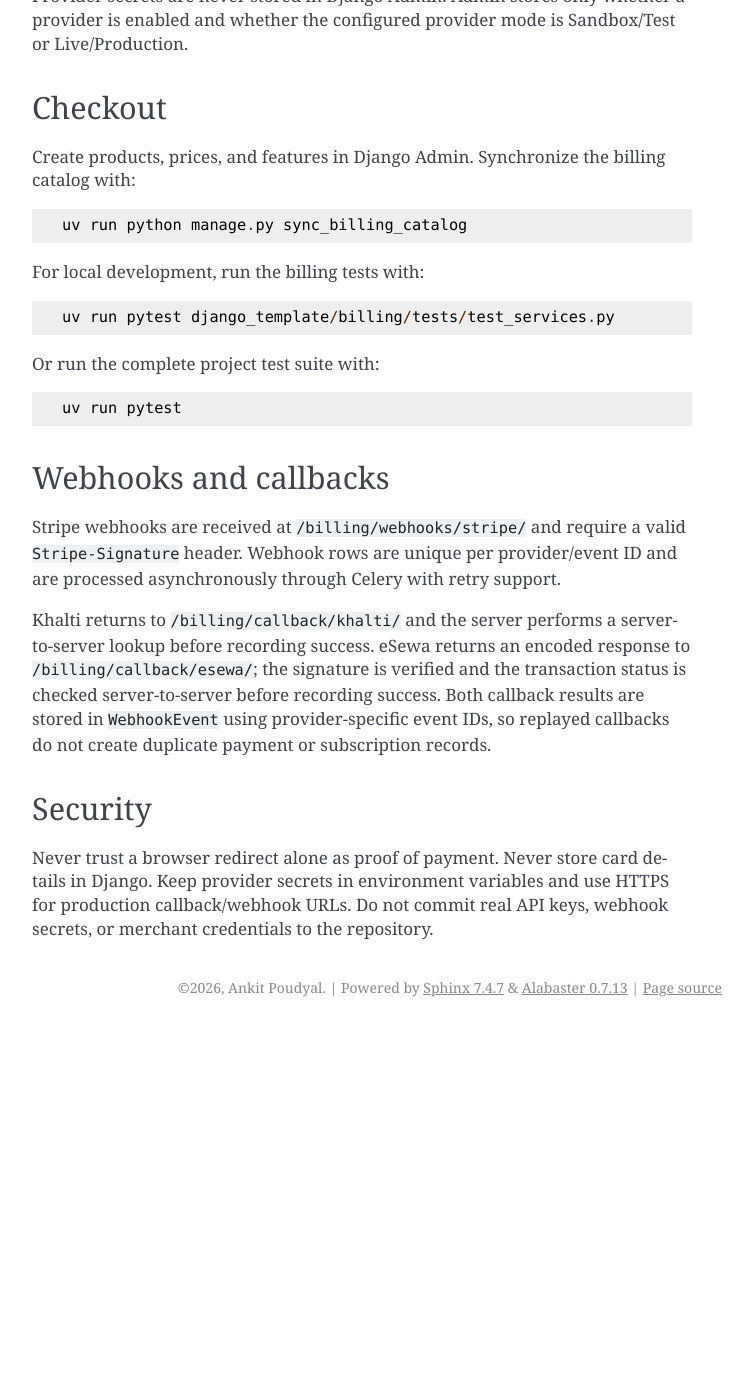
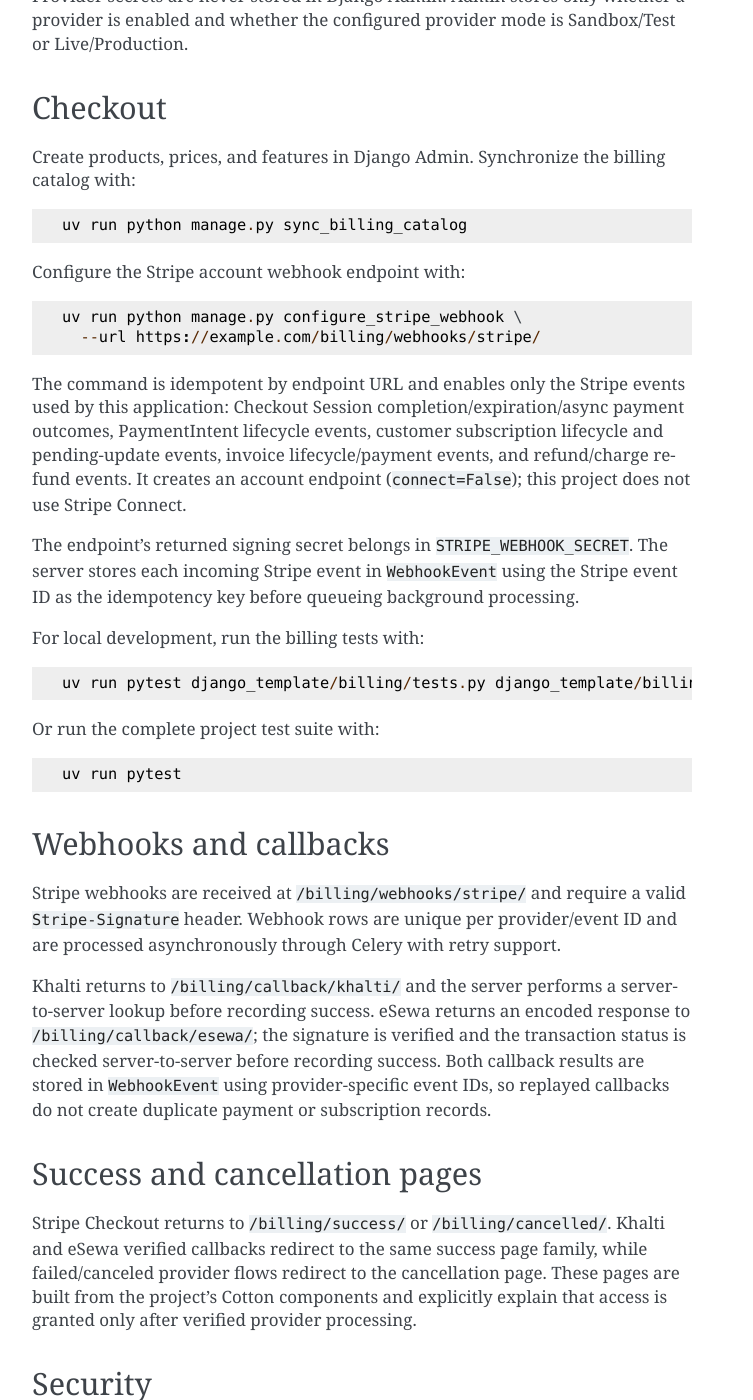
Before and after one commit to 0Ankit0/Django-Template, a Sphinx documentation site: the page built from docs/billing.rst, in a window 1280 px wide and 1400 px high, scrolled down 1426 px. Shown: the whole window, without its empty margins (388-1141 px from the left). Built offline with Sphinx 7.4.7, drawn with Linux system fonts in a browser that asks for light colours; before the commit the page ends 2453 px from its top, so only the background shows below that; some of the changed text lies outside the part shown.

Commit message:
docs: document Stripe webhook event scope and provider result pages

```diff
--- a/docs/billing.rst
+++ b/docs/billing.rst
@@ -66,9 +66,25 @@
 
     uv run python manage.py sync_billing_catalog
 
+Configure the Stripe account webhook endpoint with::
+
+    uv run python manage.py configure_stripe_webhook \
+      --url https://example.com/billing/webhooks/stripe/
+
+The command is idempotent by endpoint URL and enables only the Stripe events
+used by this application: Checkout Session completion/expiration/async payment
+outcomes, PaymentIntent lifecycle events, customer subscription lifecycle and
+pending-update events, invoice lifecycle/payment events, and refund/charge
+refund events. It creates an account endpoint (``connect=False``); this project
+does not use Stripe Connect.
+
+The endpoint's returned signing secret belongs in ``STRIPE_WEBHOOK_SECRET``.
+The server stores each incoming Stripe event in ``WebhookEvent`` using the
+Stripe event ID as the idempotency key before queueing background processing.
+
 For local development, run the billing tests with::
 
-    uv run pytest django_template/billing/tests/test_services.py
+    uv run pytest django_template/billing/tests.py django_template/billing/tests/test_services.py
 
 Or run the complete project test suite with::
 
@@ -89,6 +105,15 @@
 IDs, so replayed callbacks do not create duplicate payment or subscription
 records.
 
+Success and cancellation pages
+------------------------------
+
+Stripe Checkout returns to ``/billing/success/`` or ``/billing/cancelled/``.
+Khalti and eSewa verified callbacks redirect to the same success page family,
+while failed/canceled provider flows redirect to the cancellation page. These
+pages are built from the project's Cotton components and explicitly explain
+that access is granted only after verified provider processing.
+
 Security
 --------
 
```
